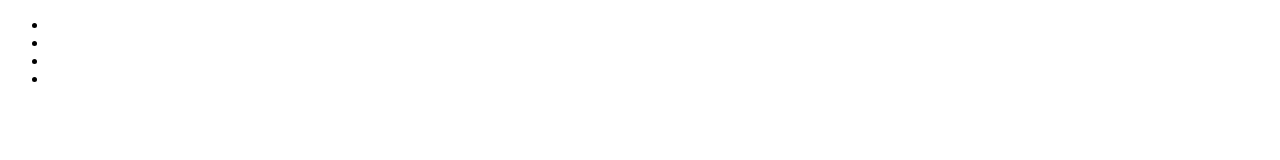
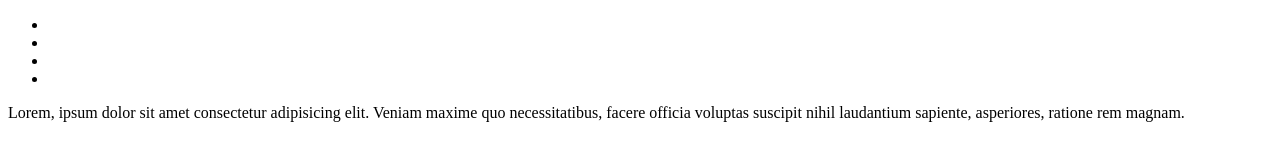
Before and after one commit to ntowsamuel/frontend, a plain HTML site: page index.html in a window 1280 px wide. Drawn offline with Linux system fonts and the light colour scheme.

Commit message:
This is my paragraph

```diff
--- a/index.html
+++ b/index.html
@@ -14,6 +14,10 @@
             <li><a href="Blog"></a></li>
 
         </ul>
+
+        <aside>
+            <p> Lorem, ipsum dolor sit amet consectetur adipisicing elit. Veniam maxime quo necessitatibus, facere officia voluptas suscipit nihil laudantium sapiente, asperiores, ratione rem magnam.</p>
+        </aside>
     </header>
 
 </body>
```
